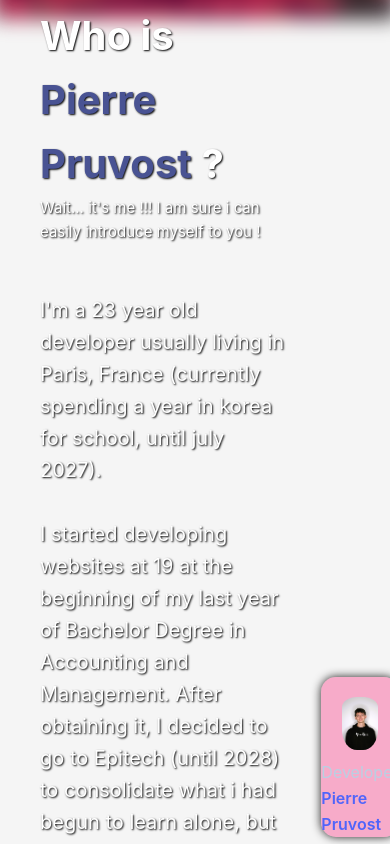
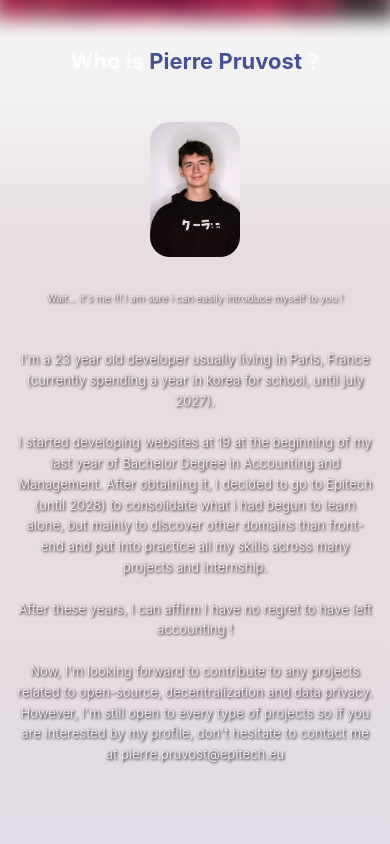
Before and after one commit to eto-NaN/portfolio, a React (Vite) app: page / in a window 390 px wide. Shown: the part 840-1684 px from the top of the page. Built offline with nearby package versions, Linux system fonts and the light colour scheme.

Commit message:
feat: v1 of about page + enhance background

```diff
--- a/src/App.tsx
+++ b/src/App.tsx
@@ -10,9 +10,9 @@ function App() {
   const [isProjectsVisible, setIsProjectsVisible] = useState(false);
 
   useEffect(() => {
-    const projectsSection = document.getElementById("projects");
+    const contentSection = document.getElementById("content");
 
-    if (!projectsSection) return;
+    if (!contentSection) return;
 
     const observer = new IntersectionObserver(
       ([entry]) => {
@@ -25,7 +25,7 @@ function App() {
       },
     );
 
-    observer.observe(projectsSection);
+    observer.observe(contentSection);
 
     return () => {
       observer.disconnect();
@@ -44,8 +44,10 @@ function App() {
 
       <main>
         <Hero />
-        <About />
-        <Projects />
+        <div id="content">
+          <About />
+          <Projects />
+        </div>
       </main>
       <Footer />
     </div>
--- a/src/components/About/About.module.css
+++ b/src/components/About/About.module.css
@@ -7,10 +7,39 @@
     overflow: hidden;
 }
 
+.about::before {
+    content: "";
+    position: absolute;
+    inset: 0;
+    z-index: 0;
+    pointer-events: none;
+
+    background-image: linear-gradient(
+        to bottom,
+        rgba(100, 0, 50, 0.1) 0%,
+        rgba(100, 0, 50, 0.1) 50%,
+        rgba(100, 0, 50, 0.1) 75%,
+        rgba(50, 0, 100, 0.1) 100%
+    );
+
+    mask-image: linear-gradient(
+        to bottom,
+        transparent 0,
+        rgba(0, 0, 0, 0.2) 12vh,
+        black 30vh
+    );
+
+    -webkit-mask-image: linear-gradient(
+        to bottom,
+        transparent 0,
+        rgba(0, 0, 0, 0.2) 12vh,
+        black 30vh
+    );
+}
+
 .aboutTexts {
     display: flex;
     flex-direction: column;
-    text-shadow: 1px 1px 2px black;
     width: 800px;
     padding-left: 40px;
     padding-right: 30px;
@@ -21,12 +50,16 @@
     font-size: 40px;
 }
 
+.aboutTexts p {
+    text-shadow: 1px 1px 3px black;
+}
+
 .aboutTexts span {
     color: #495393;
 }
 
 .aboutTextsJoke {
-    font-size: 15px;
+    font-size: 17px;
     margin-bottom: 50px;
 }
 
@@ -42,14 +75,11 @@
     width: 280px;
     height: 100%;
     margin-right: 40px;
-    background-color: rgba(250, 0, 100, 0.3);
-    box-shadow: 0px 0px 10px #211f1f;
     border-radius: 15px;
 }
 
 .aboutCard img {
-    padding: 20px 15px 10px 15px;
-    border-radius: 30px;
+    border-radius: 40px;
     height: 85%;
     width: 85%;
 }
@@ -62,3 +92,106 @@
     font-weight: 600;
     color: rgba(80, 100, 250);
 }
+
+@media (max-width: 1300px) {
+    .aboutTexts h1 {
+        font-size: 35px;
+    }
+}
+
+@media (max-width: 1024px) {
+    .aboutTexts {
+        padding-right: 10px;
+        width: 500px;
+    }
+
+    .aboutTexts h1 {
+        font-size: 25px;
+    }
+
+    .aboutTextsJoke {
+        font-size: 14px;
+    }
+
+    .aboutTextsDescription {
+        font-size: 17px;
+    }
+
+    .aboutCard img {
+        width: 70%;
+        height: 70%;
+        margin-right: 0px;
+    }
+}
+
+@media (max-width: 768px) {
+    .about {
+        min-height: 100svh;
+        padding: 2.5rem 1rem;
+        display: grid;
+        grid-template-columns: minmax(0, 1fr);
+        grid-template-areas:
+            "title"
+            "photo"
+            "joke"
+            "description";
+        align-items: start;
+        justify-content: stretch;
+        justify-items: center;
+        text-align: center;
+    }
+
+    .aboutTexts {
+        display: contents;
+    }
+
+    .aboutTexts h1 {
+        grid-area: title;
+        font-size: 28px;
+        margin: 0;
+    }
+
+    .aboutTextsJoke {
+        grid-area: joke;
+        font-size: 11px;
+        margin: -10px 0 0;
+    }
+
+    .aboutTextsDescription {
+        grid-area: description;
+        font-size: 13px;
+    }
+
+    .aboutCard {
+        grid-area: photo;
+        width: 110px;
+        height: auto;
+        margin-right: 0;
+        justify-self: center;
+        align-self: start;
+    }
+
+    .aboutCard img {
+        width: 100%;
+        height: auto;
+        border-radius: 20px;
+    }
+}
+
+@media (max-width: 480px) {
+    .aboutTexts h1 {
+        font-size: 22px;
+    }
+
+    .aboutTextsJoke {
+        font-size: 10px;
+    }
+
+    .aboutTextsDescription {
+        font-size: 13px;
+    }
+
+    .aboutCard {
+        width: 90px;
+    }
+}
--- a/src/components/About/About.tsx
+++ b/src/components/About/About.tsx
@@ -1,5 +1,5 @@
 import styles from "./About.module.css";
-import profilPic from "../../assets/images/profile-pic.jpg";
+import profilPic from "../../assets/images/profile-pic2.jpg";
 
 export default function About() {
   return (
@@ -35,8 +35,6 @@ export default function About() {
       </div>
       <div className={styles.aboutCard}>
         <img src={profilPic} />
-        <p className={styles.aboutJob}>Developer</p>
-        <p className={styles.aboutName}>Pierre Pruvost</p>
       </div>
     </div>
   );
--- a/src/components/Hero/Hero.tsx
+++ b/src/components/Hero/Hero.tsx
@@ -8,10 +8,6 @@ export default function Hero() {
         <h3 className={styles.subtitle}>
           I am <span className={styles.highlight}>PIERRE PRUVOST</span>
         </h3>
-        <p className={styles.description}>
-          a 23 year old developer from France interested in any projects
-          contributing to open-source, decentralization and data privacy.
-        </p>
       </div>
     </section>
   );
--- a/src/components/Projects/Projects.module.css
+++ b/src/components/Projects/Projects.module.css
@@ -16,21 +16,7 @@
     z-index: 0;
     pointer-events: none;
 
-    background-color: rgba(8, 10, 18, 0.4);
-
-    mask-image: linear-gradient(
-        to bottom,
-        transparent 0,
-        rgba(0, 0, 0, 0.4) 12vh,
-        black 30vh
-    );
-
-    -webkit-mask-image: linear-gradient(
-        to bottom,
-        transparent 0,
-        rgba(0, 0, 0, 0.4) 12vh,
-        black 30vh
-    );
+    background-color: rgba(50, 0, 100, 0.1);
 }
 
 .projectsContent {
```
Also changed, not shown: src/assets/images/profile-pic2.jpg (added).
